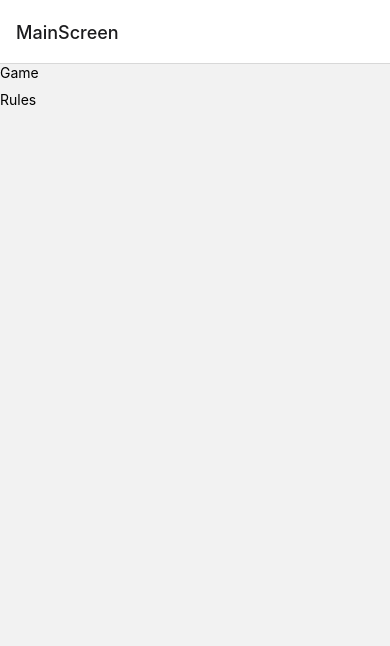
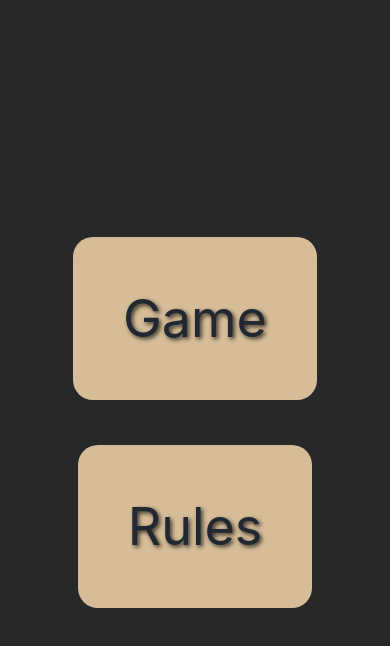
Before and after one commit to Vachek-hooves/VW, a React Native app: screen / in a window 390 px wide. Shown: the top 646 px of the page. Built offline with nearby package versions, Linux system fonts and the light colour scheme.

Commit message:
style: Quiz level, main menu

```diff
--- a/App.js
+++ b/App.js
@@ -21,8 +21,16 @@ function App() {
             component={Intro}
             options={{headerShown: false}}
           />
-          <Stack.Screen name="MainScreen" component={MainScreen} />
-          <Stack.Screen name="GameScreen" component={GameScreen} />
+          <Stack.Screen
+            name="MainScreen"
+            component={MainScreen}
+            options={{headerShown: false}}
+          />
+          <Stack.Screen
+            name="GameScreen"
+            component={GameScreen}
+            options={{headerShown: false}}
+          />
           <Stack.Screen name="RulesScreen" component={RulesScreen} />
           <Stack.Screen
             name="QuizzLevelScreen"
--- a/components/GameScreenComponents/Level.js
+++ b/components/GameScreenComponents/Level.js
@@ -1,5 +1,6 @@
 import {StyleSheet, Text, TouchableOpacity, View} from 'react-native';
 import {useNavigation} from '@react-navigation/native';
+import {COLORS} from '../../constants/colors';
 
 const Level = ({data}) => {
   const navigation = useNavigation();
@@ -15,8 +16,24 @@ const Level = ({data}) => {
     <TouchableOpacity
       activeOpacity={0.7}
       onPress={navigateToQuizz}
-      disabled={isLocked}>
-      <Text>{DESCRIPTION}</Text>
+      disabled={isLocked}
+      style={{
+        borderWidth: 2,
+        borderColor: COLORS.beige,
+        paddingVertical: 25,
+        paddingHorizontal: 10,
+        borderRadius: 20,
+        marginVertical: 20,
+      }}>
+      <Text
+        style={{
+          fontSize: 24,
+          textAlign: 'center',
+          color: COLORS.iron,
+          fontWeight: '700',
+        }}>
+        {DESCRIPTION}
+      </Text>
     </TouchableOpacity>
   );
 };
--- a/components/QuizzLevelComponents/Next.js
+++ b/components/QuizzLevelComponents/Next.js
@@ -1,5 +1,5 @@
 import {StyleSheet, Text, TouchableOpacity} from 'react-native';
-import React from 'react';
+import {COLORS} from '../../constants/colors';
 
 const Next = ({onPress}) => {
   return (
@@ -13,14 +13,17 @@ export default Next;
 
 const styles = StyleSheet.create({
   nextContainerBtn: {
-    marginTop: 20,
+    marginTop: 30,
     width: '100%',
-    padding: 16,
+    padding: 15,
     borderRadius: 16,
-    backgroundColor: 'yellow',
+    backgroundColor: COLORS.gulfStream,
   },
   nextText: {
-    fontSize: 24,
+    fontSize: 30,
     textAlign: 'center',
+    color: COLORS.shark,
+    fontWeight: '800',
+    letterSpacing: 3,
   },
 });
--- a/components/QuizzLevelComponents/Options.js
+++ b/components/QuizzLevelComponents/Options.js
@@ -1,4 +1,5 @@
 import {FlatList, StyleSheet, Text, TouchableOpacity, View} from 'react-native';
+import {COLORS} from '../../constants/colors';
 
 const Options = ({
   options,
@@ -18,19 +19,32 @@ const Options = ({
           {
             borderColor:
               item == correctOption
-                ? 'green'
+                ? COLORS.green
                 : item == currentOption
                 ? 'red'
-                : 'purple',
+                : COLORS.shuttleGray,
             backgroundColor:
               item == correctOption
-                ? 'green'
+                ? COLORS.shark
                 : item == currentOption
-                ? 'red'
-                : 'purple',
+                ? COLORS.shark
+                : COLORS.shark,
           },
         ]}>
-        <Text style={styles.textStyle}>{item}</Text>
+        <Text
+          style={[
+            styles.textStyle,
+            {
+              color:
+                item == correctOption
+                  ? COLORS.green
+                  : item == currentOption
+                  ? COLORS.red
+                  : COLORS.gulfStream,
+            },
+          ]}>
+          {item}
+        </Text>
       </TouchableOpacity>
     );
   }
@@ -50,16 +64,16 @@ export default Options;
 const styles = StyleSheet.create({
   textStyle: {
     fontSize: 20,
-    color: 'rgba(184, 25, 37, 1)',
+    // color: COLORS.iron,
   },
   optionsContainer: {
     borderWidth: 5,
-    height: 80,
+    height: 70,
     borderRadius: 30,
     flexDirection: 'row',
     alignItems: 'center',
     justifyContent: 'space-between',
     paddingHorizontal: 20,
-    marginVertical: 20,
+    marginVertical: 15,
   },
 });
--- /dev/null
+++ b/components/QuizzLevelComponents/Progress.js
@@ -0,0 +1,57 @@
+import {StyleSheet, Text, View, Animated} from 'react-native';
+import {COLORS} from '../../constants/colors';
+const Progress = ({progress, index, length}) => {
+  return (
+    <View style={styles.mainContainer}>
+      <View style={styles.container}>
+        <Animated.View
+          style={[
+            styles.progress,
+            {
+              width: progress,
+            },
+          ]}></Animated.View>
+      </View>
+      <Text style={styles.text}>
+        {index} / {length}
+      </Text>
+    </View>
+  );
+};
+
+export default Progress;
+
+const styles = StyleSheet.create({
+  mainContainer: {
+    alignItems: 'center',
+    flexDirection: 'row',
+    position: 'relative',
+    marginHorizontal: 20,
+    padding: 5,
+    backgroundColor: COLORS.shuttleGray,
+    height: 30,
+    marginTop: 30,
+    borderRadius: 50,
+    paddingHorizontal: 10,
+  },
+  container: {
+    width: '80%',
+    height: 20,
+    borderRadius: 20,
+    // backgroundColor: COLORS.shuttleGray,
+    justifyContent: 'center',
+    marginVertical: 30,
+    backgroundColor: COLORS.shark,
+  },
+  progress: {
+    height: 20,
+    borderRadius: 20,
+    // backgroundColor: COLORS.beige,
+    backgroundColor: COLORS.gulfStream,
+  },
+  text: {
+    fontSize: 16,
+    color: COLORS.iron,
+    marginHorizontal: 15,
+  },
+});
--- a/components/QuizzLevelComponents/Question.js
+++ b/components/QuizzLevelComponents/Question.js
@@ -1,18 +1,59 @@
 import {StyleSheet, Text, View} from 'react-native';
 import React from 'react';
+import {COLORS} from '../../constants/colors';
 
-const Question = ({children, questionIndex, length}) => {
+const Question = ({children, score}) => {
   return (
-    <View>
-      <View>
-        <Text>{questionIndex}</Text>
-        <Text>/{length}</Text>
+    <View style={styles.mainContainer}>
+      <View style={styles.subContainer}>
+        <View style={styles.contentContainer}>
+          <Text style={{color: COLORS.iron}}>score</Text>
+          <Text style={styles.text}>
+            {score}
+          </Text>
+        </View>
       </View>
-      <Text>{children}</Text>
+      {children}
     </View>
   );
 };
 
 export default Question;
 
-const styles = StyleSheet.create({});
+const styles = StyleSheet.create({
+  mainContainer: {
+    backgroundColor: COLORS.shuttleGray,
+    padding: 10,
+    borderRadius: 20,
+    height: 220,
+    // justifyContent: 'space-around',
+    marginTop: 50,
+    // justifyContent: 'center',
+    alignItems: 'center',
+    marginBottom:20
+  },
+  subContainer: {
+    alignItems: 'center',
+    justifyContent: 'center',
+    bottom: 50,
+    // padding: 30,
+    width: 90,
+    height: 90,
+    borderRadius: 50,
+    backgroundColor: COLORS.shark,
+  },
+  contentContainer: {
+    width: 40,
+    justifyContent: 'center',
+    alignItems: 'center',
+    backgroundColor: COLORS.shuttleGray,
+    width: 75,
+    height: 75,
+    borderRadius: 50,
+  },
+  text: {
+    color: COLORS.gulfStream,
+    fontWeight: '800',
+    fontSize: 26,
+  },
+});
--- a/components/QuizzLevelComponents/index.js
+++ b/components/QuizzLevelComponents/index.js
@@ -2,5 +2,6 @@ import Question from './Question';
 import Options from './Options';
 import Next from './Next';
 import CustomModal from './CustomModal';
+import Progress from './Progress';
 
-export {Question, Options, Next, CustomModal};
+export {Question, Options, Next, CustomModal, Progress};
--- a/constants/colors.js
+++ b/constants/colors.js
@@ -1 +1,22 @@
-export const COLORS = {};
+export const COLORS = {
+  // palette #1
+  ebonyClay: '#222831',
+  tuna: '#31363F',
+  gulfStream: '#76ABAE',
+  gallery: '#EEEEEE',
+
+  //   palette #2
+  shark: '#272829',
+  shuttleGray: '#61677A',
+  iron: '#D8D9DA',
+  lightBeige: '#FFF6E0',
+
+  //   palette #3
+  timberGreen: '#1A3636',
+  nandore: '#40534C',
+  xanadu: '#677D6A',
+  beige: '#D6BD98',
+
+  red: '#FF0000',
+  green: '#059212',
+};
--- a/screens/GameScreen.js
+++ b/screens/GameScreen.js
@@ -1,7 +1,8 @@
-import {StyleSheet,  View, FlatList} from 'react-native';
+import {StyleSheet, View, FlatList, SafeAreaView} from 'react-native';
 import {QuizzContext} from '../store/quizz_context';
 import {useContext} from 'react';
 import {Level} from '../components/GameScreenComponents';
+import {COLORS} from '../constants/colors';
 const GameScreen = () => {
   const {quizz} = useContext(QuizzContext);
 
@@ -11,18 +12,34 @@ const GameScreen = () => {
     return <Level data={item} />;
   }
 
-
   return (
-    <View>
-      <FlatList
-        data={quizz}
-        key={item => item.id}
-        renderItem={renderQuizzLevels}
-      />
+    <View style={styles.mainContainer}>
+      <SafeAreaView
+        style={{
+          flex: 1,
+          // justifyContent: 'center',
+          alignItems: 'center',
+          backgroundColor: COLORS.shark,
+          // padding: 10,
+          marginTop: 200,
+        }}>
+        <FlatList
+          data={quizz}
+          key={item => item.id}
+          renderItem={renderQuizzLevels}
+          showsVerticalScrollIndicator={false}
+        />
+      </SafeAreaView>
     </View>
   );
 };
 
 export default GameScreen;
 
-const styles = StyleSheet.create({});
+const styles = StyleSheet.create({
+  mainContainer: {
+    backgroundColor: COLORS.shark,
+    flex: 1,
+    padding: 10,
+  },
+});
--- a/screens/MainScreen.js
+++ b/screens/MainScreen.js
@@ -1,4 +1,10 @@
-import {StyleSheet, Text, View, TouchableOpacity} from 'react-native';
+import {
+  StyleSheet,
+  Text,
+  View,
+  TouchableOpacity,
+  SafeAreaView,
+} from 'react-native';
 import {COLORS} from '../constants/colors';
 import {MyButton} from '../components/ui';
 
@@ -11,12 +17,14 @@ const MainScreen = ({navigation}) => {
   }
   return (
     <View style={styles.mainContainer}>
-      <MyButton onPressFn={navigateGame}>
-        <Text>Game</Text>
-      </MyButton>
-      <MyButton onPressFn={navigateRules}>
-        <Text>Rules</Text>
-      </MyButton>
+      <SafeAreaView style={styles.safeArea}>
+        <MyButton onPressFn={navigateGame} btnStyle={styles.btnStyle}>
+          <Text style={styles.btnText}>Game</Text>
+        </MyButton>
+        <MyButton onPressFn={navigateRules} btnStyle={styles.btnStyle}>
+          <Text style={styles.btnText}>Rules</Text>
+        </MyButton>
+      </SafeAreaView>
     </View>
   );
 };
@@ -29,4 +37,26 @@ const styles = StyleSheet.create({
     // backgroundColor: COLORS.blue,
     gap: 10,
   },
+  safeArea: {
+    flex: 1,
+    backgroundColor: COLORS.shark,
+    justifyContent: 'center',
+    alignItems: 'center',
+    gap: 45,
+  },
+  btnStyle: {
+    padding: 50,
+    backgroundColor: COLORS.beige,
+    borderRadius: 20,
+  },
+  btnText: {
+    fontSize: 52,
+    color: COLORS.ebonyClay,
+    // textShadowColor: 'rgba(0, 0, 0, 0.75)', // Колір тіні з прозорістю
+    // textShadowOffset: {width: -1, height: 1}, // Зміщення тіні
+    // textShadowRadius: 3,
+    textShadowColor: 'rgba(0, 0, 0, 0.75)',
+    textShadowOffset: {width: 2, height: 2},
+    textShadowRadius: 4,
+  },
 });
```
Also changed, not shown: screens/QuizzLevelScreen.js (+37 -3 lines), assets/SL-032722-49310-19.jpg (added).
